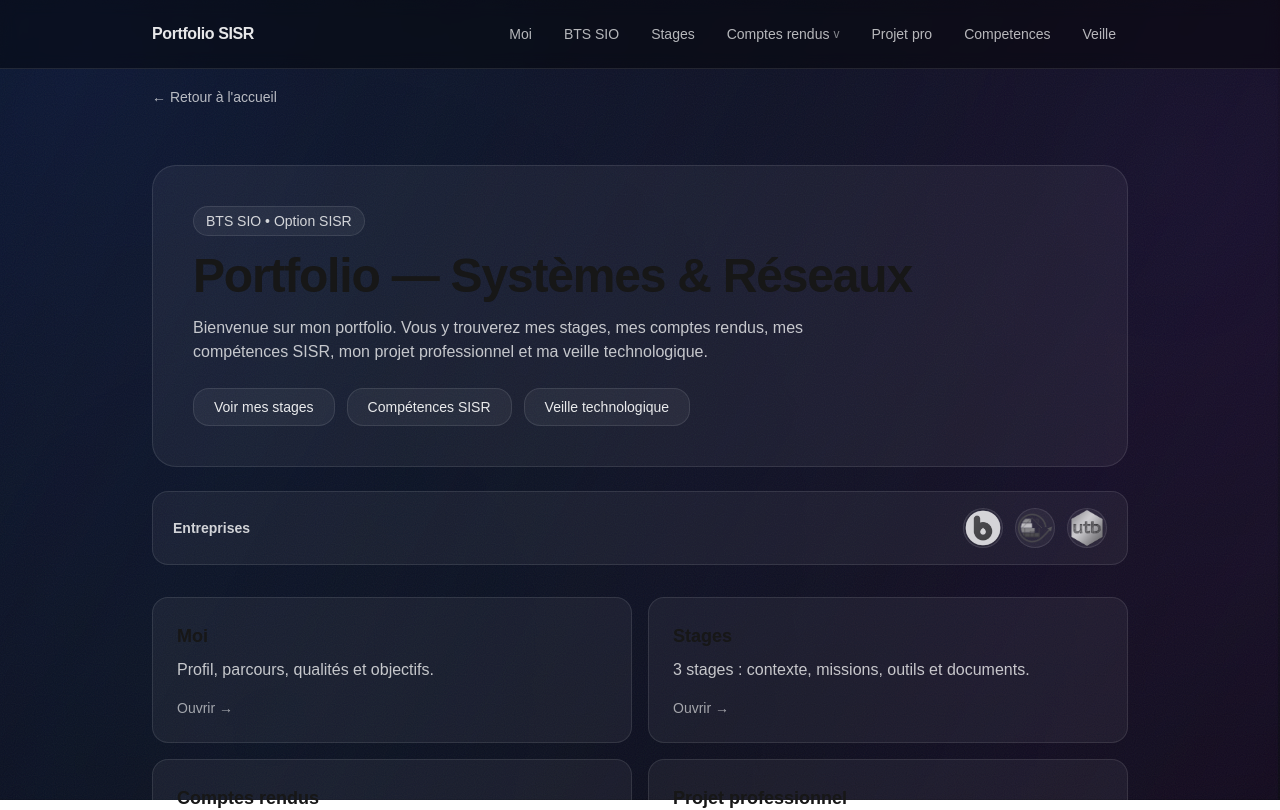
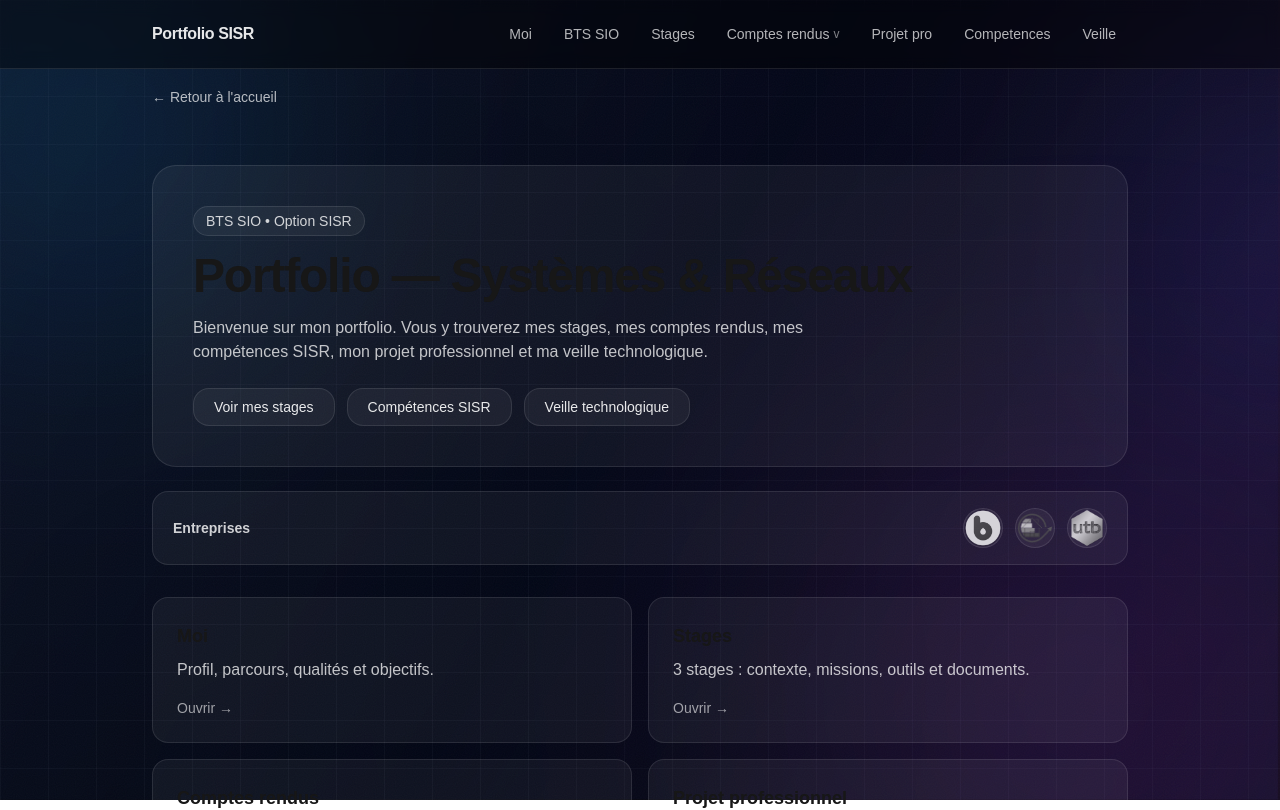
Before and after one commit to jedseffaji/portfolio-bts-sio, a Next.js app: page / in a window 1280 px wide. Shown: the top 810 px of the page. Built offline with nearby package versions, Linux system fonts and the light colour scheme.

Commit message:
mise a jour

```diff
--- a/components/Background.tsx
+++ b/components/Background.tsx
@@ -2,9 +2,13 @@ export default function Background() {
   return (
     <div className="pointer-events-none fixed inset-0 -z-10 overflow-hidden">
       <div className="absolute inset-0 bg-[#0a0a0f]" />
-      <div className="absolute inset-[-20%] bg-[radial-gradient(circle_at_20%_20%,rgba(37,99,235,0.18),transparent_55%),radial-gradient(circle_at_80%_30%,rgba(124,58,237,0.16),transparent_50%),radial-gradient(circle_at_30%_80%,rgba(15,23,42,0.5),transparent_60%)] opacity-80 animate-bg-shift" />
-      <div className="absolute inset-0 bg-[linear-gradient(120deg,rgba(30,64,175,0.08),rgba(15,23,42,0.6),rgba(88,28,135,0.12))] opacity-80 animate-bg-shift" />
-      <div className="absolute inset-0 bg-noise opacity-15" />
+      <div className="absolute inset-[-20%] bg-[radial-gradient(circle_at_15%_20%,rgba(37,99,235,0.18),transparent_55%),radial-gradient(circle_at_85%_35%,rgba(124,58,237,0.16),transparent_50%),radial-gradient(circle_at_30%_85%,rgba(10,10,15,0.7),transparent_60%)] opacity-80 animate-bg-shift" />
+      <div className="absolute inset-0 bg-[linear-gradient(120deg,rgba(15,23,42,0.55),rgba(2,6,23,0.85),rgba(49,46,129,0.18))] opacity-90 animate-bg-shift" />
+      <div className="absolute inset-0 bg-[linear-gradient(rgba(148,163,184,0.08)_1px,transparent_1px),linear-gradient(90deg,rgba(148,163,184,0.08)_1px,transparent_1px)] bg-[size:48px_48px] opacity-60" />
+      <div className="absolute left-[-10%] top-[-10%] h-[420px] w-[420px] rounded-full bg-sky-500/10 blur-[120px]" />
+      <div className="absolute right-[-15%] top-[10%] h-[360px] w-[360px] rounded-full bg-indigo-500/10 blur-[120px]" />
+      <div className="absolute bottom-[-20%] right-[-5%] h-[520px] w-[520px] rounded-full bg-fuchsia-500/10 blur-[140px]" />
+      <div className="absolute inset-0 bg-noise opacity-10" />
     </div>
   );
 }
```
